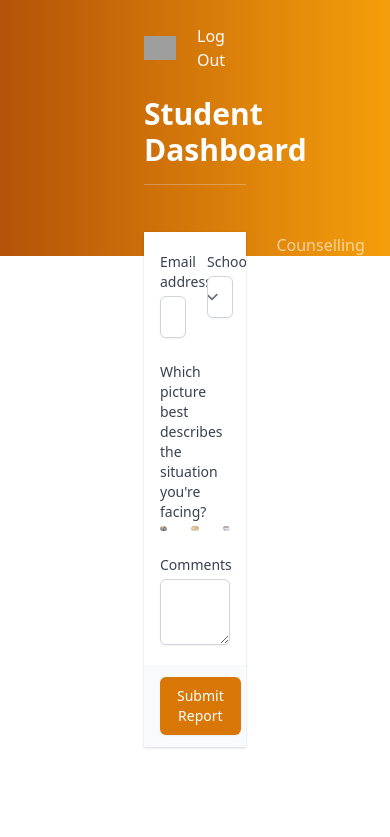
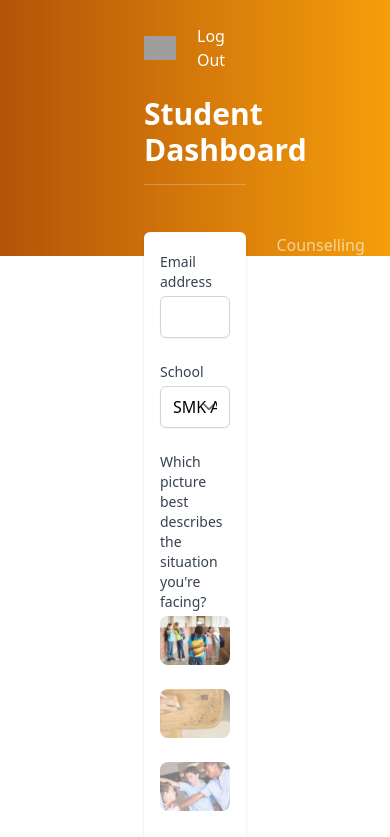
Before and after one commit to itschrislow/axiata-bae, a Next.js app: page /student/make-a-report in a window 390 px wide. Shown: the top 837 px of the page. Built offline with nearby package versions, Linux system fonts and the light colour scheme; grey boxes are pictures that could not be loaded.

Commit message:
responsive student dashboard

```diff
--- a/pages/student/index.jsx
+++ b/pages/student/index.jsx
@@ -21,7 +21,7 @@ const Student = () => {
   }, [])
 
   return (
-    <div className="grid grid-cols-2 gap-x-4 gap-y-8 sm:grid-cols-3 sm:gap-x-6">
+    <div className="grid grid-cols-1 md:grid-cols-2 gap-x-4 gap-y-8 sm:grid-cols-3 sm:gap-x-6">
       {scenarios?.map(scenario => (
         <ScenarioCard scenario={scenario.fields} />
       ))}
--- a/pages/student/make-a-report.jsx
+++ b/pages/student/make-a-report.jsx
@@ -13,12 +13,12 @@ const Report = () => {
   return (
     <div className="mt-10 sm:mt-0">
       <div className="mt-5 md:mt-0">
-        <form action="#" method="POST">
-          <div className="shadow overflow-hidden sm:rounded-md">
+        <form>
+          <div className="shadow overflow-hidden rounded-md">
             <div className="px-4 py-5 bg-white sm:p-6">
               <div className="grid grid-cols-2 gap-6">
                 {/* EMAIL ADDRESS */}
-                <div className="col-span-1">
+                <div className="col-span-2 md:col-span-1">
                   <label htmlFor="email_address" className="block text-sm font-medium text-gray-700">
                     Email address
                     </label>
@@ -34,7 +34,7 @@ const Report = () => {
                 </div>
 
                 {/* SCHOOL */}
-                <div className="col-span-1">
+                <div className="col-span-2 md:col-span-1">
                   <label htmlFor="country" className="block text-sm font-medium text-gray-700">
                     School
                     </label>
@@ -56,19 +56,19 @@ const Report = () => {
                     Which picture best describes the situation you're facing?
                     </label>
                   <div className="grid grid-cols-3 gap-6">
-                    <div className="group block w-full aspect-w-10 aspect-h-7 rounded-lg bg-gray-100 focus-within:ring-2 focus-within:ring-offset-2 focus-within:ring-offset-gray-100 focus-within:ring-indigo-500 overflow-hidden">
+                    <div className="col-span-3 md:col-span-1 group block w-full aspect-w-10 aspect-h-7 rounded-lg bg-gray-100 focus-within:ring-2 focus-within:ring-offset-2 focus-within:ring-offset-gray-100 focus-within:ring-indigo-500 overflow-hidden">
                       <img
                         src="/static/isolation.jpg"
                         className="object-cover pointer-events-none opacity-100"
                       />
                     </div>
-                    <div className="group block w-full aspect-w-10 aspect-h-7 rounded-lg bg-gray-100 focus-within:ring-2 focus-within:ring-offset-2 focus-within:ring-offset-gray-100 focus-within:ring-indigo-500 overflow-hidden">
+                    <div className="col-span-3 md:col-span-1 group block w-full aspect-w-10 aspect-h-7 rounded-lg bg-gray-100 focus-within:ring-2 focus-within:ring-offset-2 focus-within:ring-offset-gray-100 focus-within:ring-indigo-500 overflow-hidden">
                       <img
                         src="/static/vandalism.jpg"
                         className="object-cover pointer-events-none opacity-50"
                       />
                     </div>
-                    <div className="group block w-full aspect-w-10 aspect-h-7 rounded-lg bg-gray-100 focus-within:ring-2 focus-within:ring-offset-2 focus-within:ring-offset-gray-100 focus-within:ring-indigo-500 overflow-hidden">
+                    <div className="col-span-3 md:col-span-1 group block w-full aspect-w-10 aspect-h-7 rounded-lg bg-gray-100 focus-within:ring-2 focus-within:ring-offset-2 focus-within:ring-offset-gray-100 focus-within:ring-indigo-500 overflow-hidden">
                       <img
                         src="/static/bullying.jpg"
                         className="object-cover pointer-events-none opacity-50"
@@ -98,7 +98,7 @@ const Report = () => {
                 <button
                   onClick={handleSubmit}
                   type="submit"
-                  className="inline-flex justify-center py-2 px-4 border border-transparent shadow-sm text-sm font-medium rounded-md text-white bg-indigo-600 hover:bg-indigo-700 focus:outline-none focus:ring-2 focus:ring-offset-2 focus:ring-indigo-500"
+                  className="w-full md:w-auto inline-flex justify-center py-2 px-4 border border-transparent shadow-sm text-sm font-medium rounded-md text-white bg-indigo-600 hover:bg-indigo-700 focus:outline-none focus:ring-2 focus:ring-offset-2 focus:ring-indigo-500"
                 >
                   Submit Report
                   </button>
```
